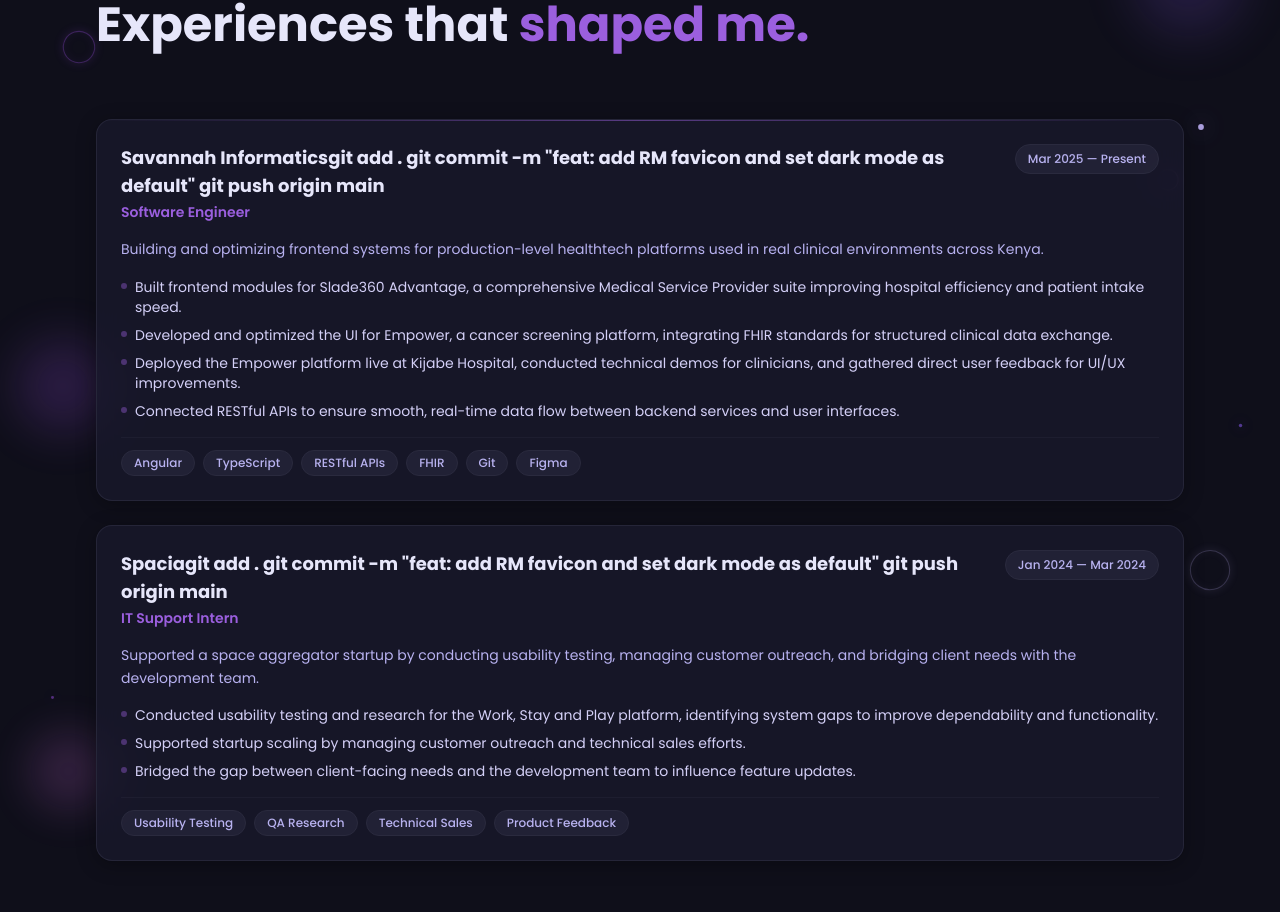
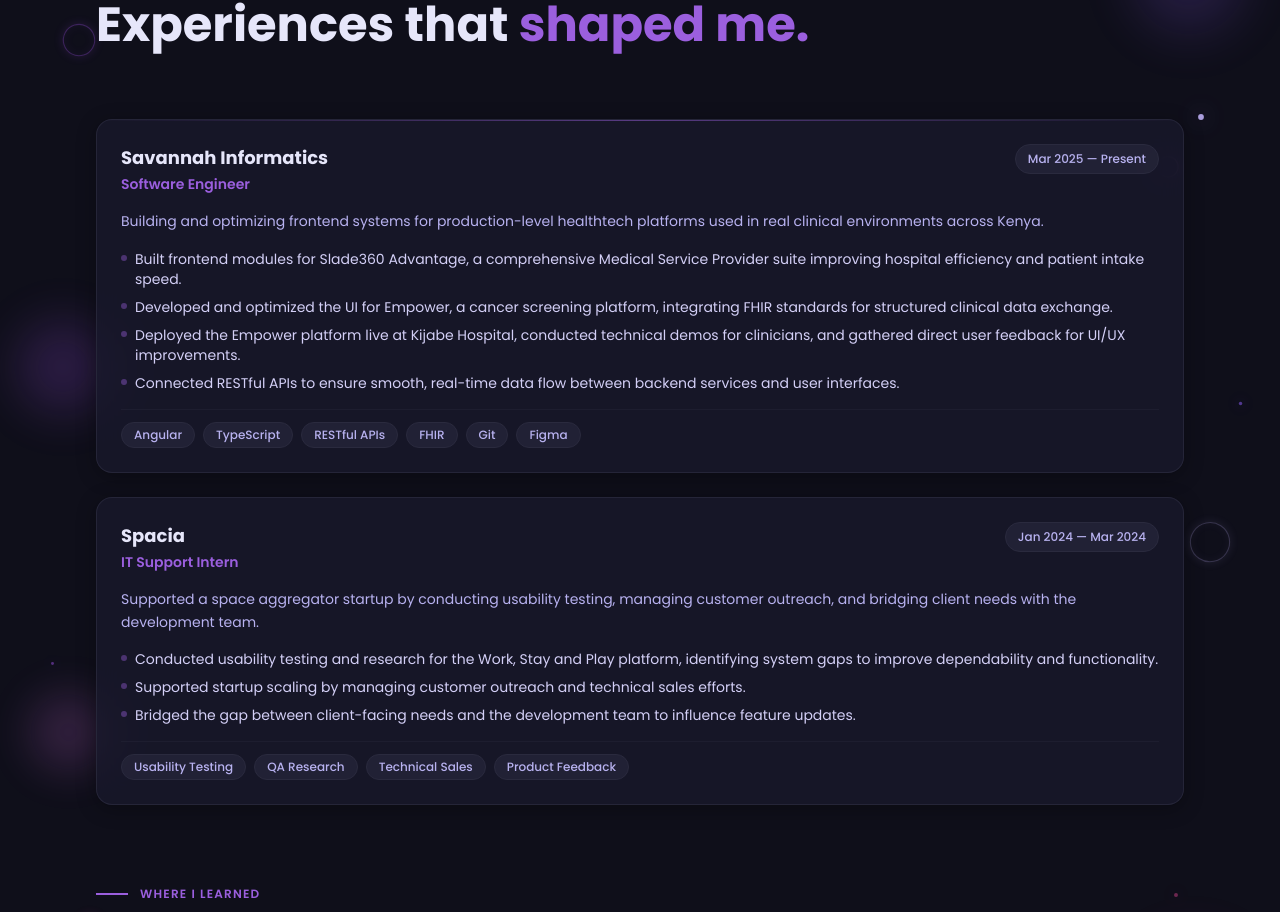
Before and after one commit to r-mbete/rubymbete-portfolio, a Next.js app: page / in a window 1280 px wide. Shown: the part 919-1831 px from the top of the page. Built offline with nearby package versions, Linux system fonts and the light colour scheme.

Commit message:
fix: remove accidental git command from company names

```diff
--- a/components/sections/Experience.js
+++ b/components/sections/Experience.js
@@ -101,9 +101,7 @@
                 <div>
                   <div className="flex items-center gap-2 mb-0.5">
                     <h3 className="text-lg font-bold text-gray-900 dark:text-lavender-100 group-hover:text-purple-primary dark:group-hover:text-purple-light transition-colors duration-300">
-                      {exp.company}git add .
-git commit -m "feat: add RM favicon and set dark mode as default"
-git push origin main
+                      {exp.company}
                     </h3>
                   </div>
                   <p className="text-sm font-semibold text-purple-primary dark:text-purple-light">
```
